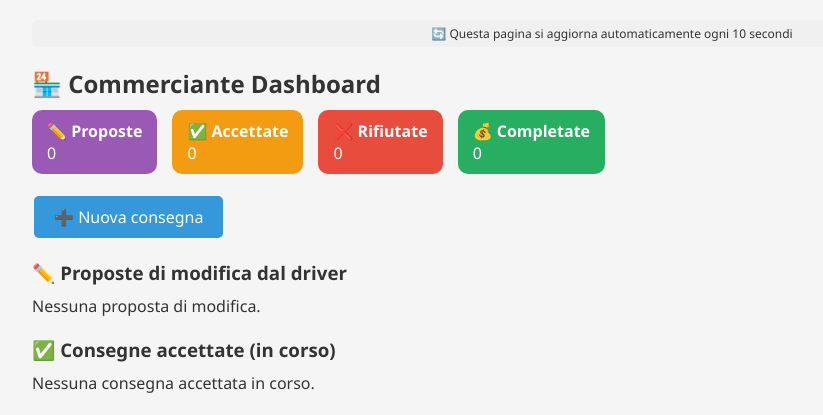
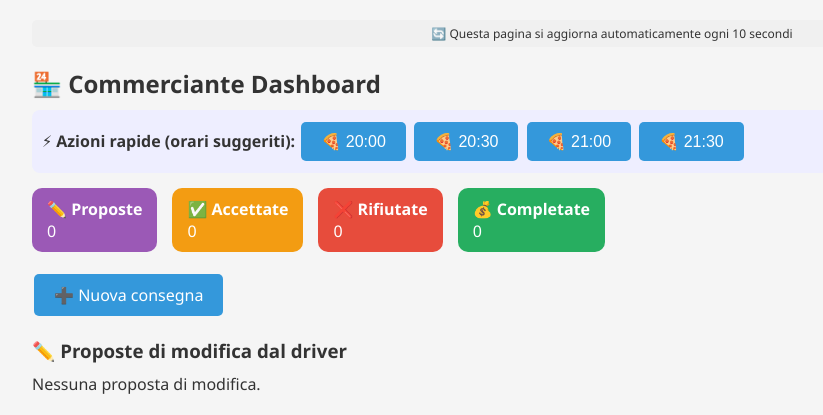
Before and after one commit to alux76/driver-consegne-personale, a Flask app: page /commerciante in a window 1280 px wide. Shown: the part 103-518 px from the top of the page, without its empty margins (28-851 px from the left). Run offline with Flask 3, Linux system fonts and the light colour scheme; some libraries are stand-ins or nearby versions.

```diff
--- a/templates/commerciante.html
+++ b/templates/commerciante.html
@@ -18,6 +18,21 @@
 </div>
 
 <h2>🏪 Commerciante Dashboard</h2>
+
+<!-- AZIONI RAPIDE ORARI -->
+<div style="background: #eef; padding: 10px; margin-bottom: 15px; border-radius: 8px;">
+    <strong>⚡ Azioni rapide (orari suggeriti):</strong>
+    <button onclick="creaConsegnaVeloce('20:00')" class="btn">🍕 20:00</button>
+    <button onclick="creaConsegnaVeloce('20:30')" class="btn">🍕 20:30</button>
+    <button onclick="creaConsegnaVeloce('21:00')" class="btn">🍕 21:00</button>
+    <button onclick="creaConsegnaVeloce('21:30')" class="btn">🍕 21:30</button>
+</div>
+
+<script>
+function creaConsegnaVeloce(orario) {
+    window.location.href = "/nuova?orario=" + encodeURIComponent(orario);
+}
+</script>
 
 <!-- RIEPILOGO NUMERICO -->
 <div style="display: flex; gap: 15px; flex-wrap: wrap; margin-bottom: 20px;">
@@ -41,12 +56,12 @@
 
 <a href="{{ url_for('nuova_consegna') }}" class="btn">➕ Nuova consegna</a>
 
-<!-- RICHIESTE DI MODIFICA UNICHE -->
+<!-- RICHIESTE DI MODIFICA PREZZO/ORARIO -->
 <h3>✏️ Proposte di modifica dal driver</h3>
 {% if consegne_proposte %}
     <table class="tabella">
         <thead>
-            <tr><th>Cliente</th><th>Orario attuale</th><th>Orario proposto</th><th>Prezzo attuale</th><th>Prezzo proposto</th><th>Motivo</th><th>Azioni</th></tr>
+            <tr><th>Cliente</th><th>Orario attuale</th><th>Orario proposto</th><th>Prezzo attuale</th><th>Prezzo proposto</th><th>Motivo</th><th>Azioni</th></table>
         </thead>
         <tbody>
         {% for c in consegne_proposte %}
@@ -79,7 +94,7 @@
         </thead>
         <tbody>
         {% for c in consegne_accettate_lista %}
-        <td>
+        <tr>
             <td>{{ c.cliente_nome }}</td>
             <td>{{ c.cliente_indirizzo_consegna[:30] }}...</td>
             <td>{{ c.orario_richiesto or '--' }}</td>
```
